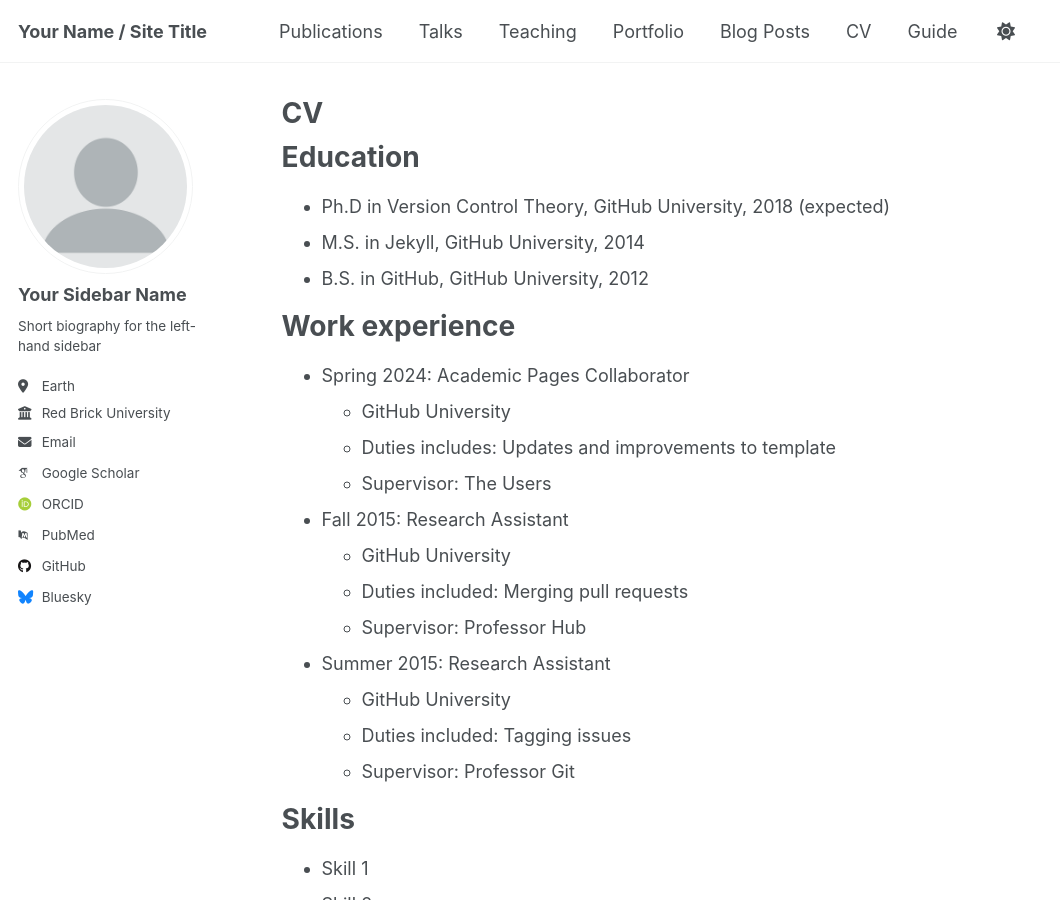
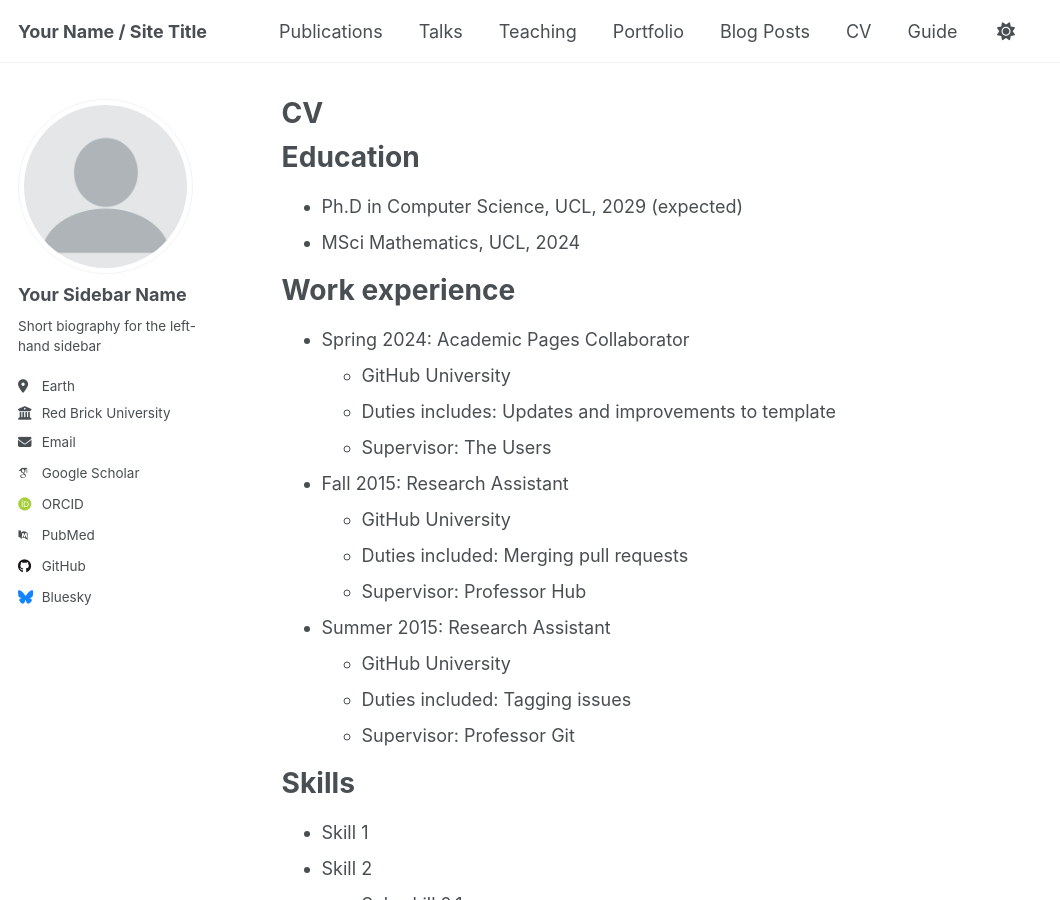
Before and after one commit to ArgChak/argchak.github.io, a Jekyll site: the page built from _pages/cv.md, in a window 1280 px wide and 900 px high. Shown: the whole window, without its empty margins (0-1060 px from the left). Built offline with Jekyll 4.4.1, drawn with Linux system fonts in a browser that asks for light colours; some web fonts are replaced; a script that is not in the unit is left out.

Commit message:
Update cv.md

```diff
--- a/_pages/cv.md
+++ b/_pages/cv.md
@@ -11,9 +11,8 @@ redirect_from:
 
 Education
 ======
-* Ph.D in Version Control Theory, GitHub University, 2018 (expected)
-* M.S. in Jekyll, GitHub University, 2014
-* B.S. in GitHub, GitHub University, 2012
+* Ph.D in Computer Science, UCL, 2029 (expected)
+* MSci Mathematics, UCL, 2024
 
 Work experience
 ======
```
